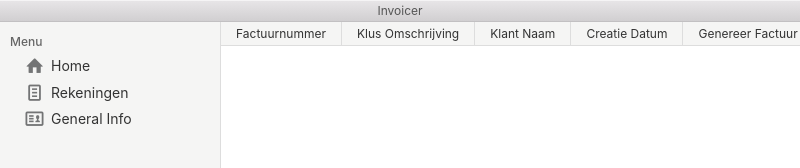
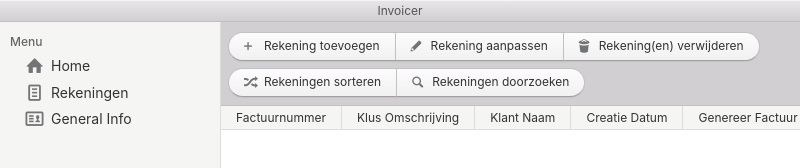
Before and after one commit to JanAbe/invoicer, an Electron app: page src/ui/invoices.html in a window 800 px wide. Shown: the top 168 px of the page. Drawn offline with Linux system fonts and the light colour scheme; no server answers.

Commit message:
Add toolbar actions to invoices page

```diff
--- /dev/null
+++ b/src/ui/css/invoices.css
@@ -0,0 +1,18 @@
+.toolbar-actions > div > button {
+    border-radius: 20px;
+    padding: 5px 15px 5px 15px;
+    margin: 5px 0px 2px 0px;
+}
+
+.toolbar-actions > div > button > span {
+    padding-right: 20px;
+}
+
+.invoices-toolbar {
+    background: #D1CFD1;
+}
+
+.invoices-toolbar-actions {
+    margin-top: auto;
+    border-top: solid thick #d1cfd1;
+}
--- a/src/ui/invoices.html
+++ b/src/ui/invoices.html
@@ -9,6 +9,7 @@
 
     <link rel="stylesheet" href="./css/photon.min.css">
     <link rel="stylesheet" href="./css/general.css">
+    <link rel="stylesheet" href="./css/invoices.css">
 
     <script src="./js/menu.js" charset="utf-8"></script>
 </head>
@@ -20,7 +21,6 @@
         <header class="toolbar toolbar-header">
             <h1 class="title">Invoicer</h1>
         </header>
-
         <!-- Your app's content goes inside .window-content -->
         <div class="window-content">
             <div class="pane-group">
@@ -52,6 +52,38 @@
                 </div>
 
                 <div class="pane">
+                    <header class="toolbar toolbar-header invoices-toolbar">
+                        <div class="toolbar-actions invoices-toolbar-actions">
+                            <div class="btn-group">
+                                <button class="btn btn-default">
+                                    Rekening toevoegen
+                                    <span class="icon icon-plus"></span>
+                                </button>
+
+                                <button class="btn btn-default">
+                                    Rekening aanpassen
+                                    <span class="icon icon-pencil"></span>
+                                </button>
+
+                                <button class="btn btn-default">
+                                    Rekening(en) verwijderen
+                                    <span class="icon icon-trash"></span>
+                                </button>
+                            </div>
+
+                            <div class="btn-group">
+                                <button class="btn btn-default">
+                                    Rekeningen sorteren
+                                    <span class="icon icon-shuffle"></span>
+                                </button>
+
+                                <button class="btn btn-default">
+                                    Rekeningen doorzoeken
+                                    <span class="icon icon-search"></span>
+                                </button>
+                            </div>
+                    </header>
+
                     <table class="table-striped">
                         <thead>
                             <tr>
```
Also changed, not shown: src/ui/invoice-template.html (+20 -20 lines), dist/src/ui/css/invoices.css (added), dist/src/ui/invoice-template.html, dist/src/ui/invoices.html.
